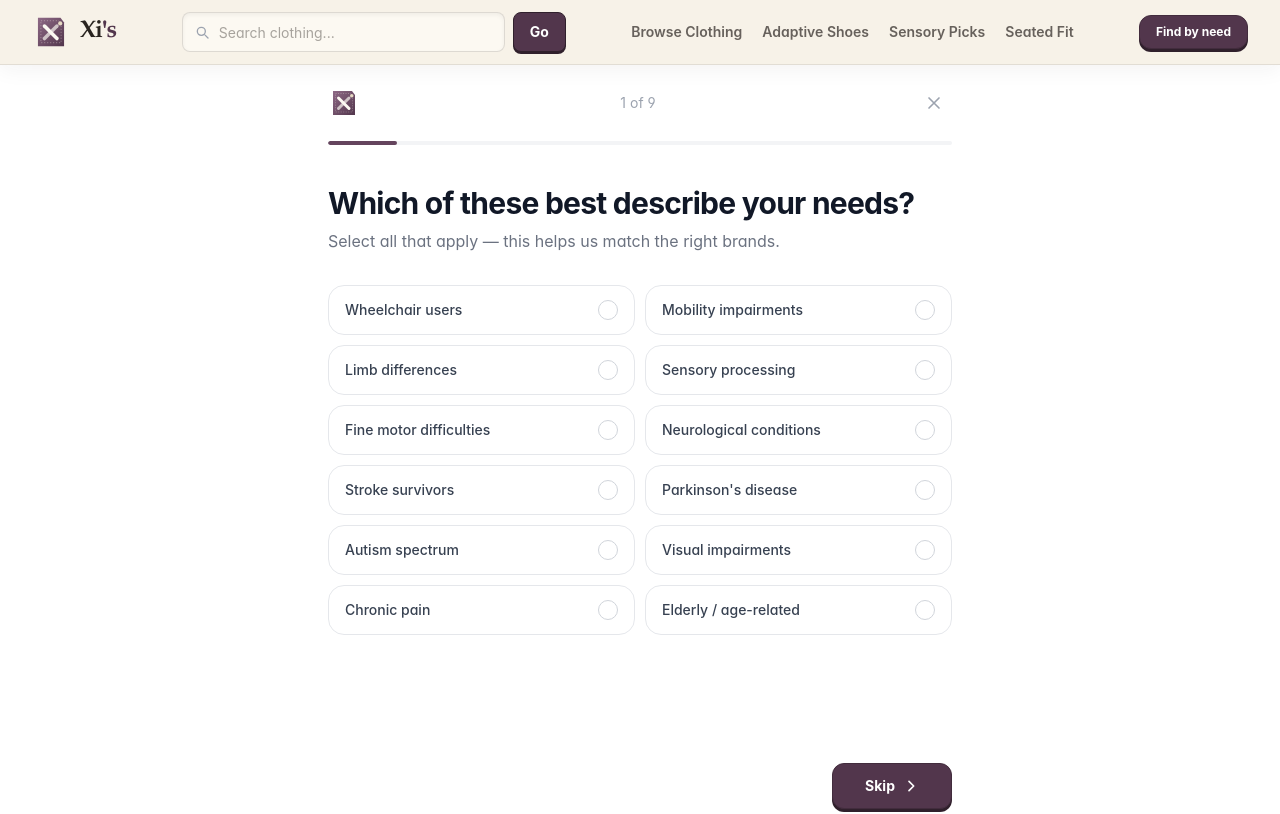
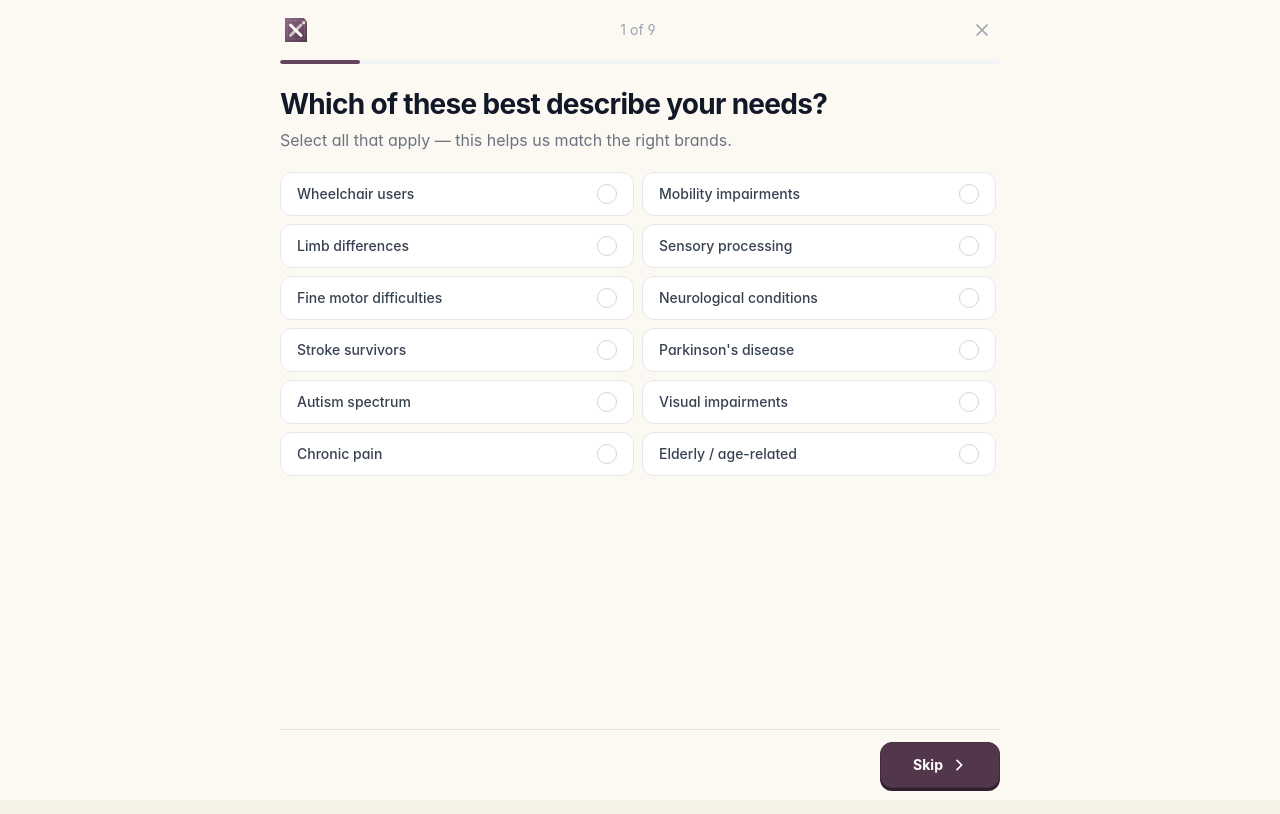
Before and after one commit to xicheng27/wearable, a Next.js app: page /quiz in a window 1280 px wide. Shown: the top 814 px of the page. Built offline with nearby package versions, Linux system fonts and the light colour scheme.

Commit message:
Keep quiz actions visible

```diff
--- a/app/layout.tsx
+++ b/app/layout.tsx
@@ -1,7 +1,6 @@
 import type { Metadata } from "next";
 import "./globals.css";
-import Navbar from "@/components/Navbar";
-import Footer from "@/components/Footer";
+import SiteChrome from "@/components/SiteChrome";
 
 export const metadata: Metadata = {
   title: "Xi's | Adaptive Clothing Finder",
@@ -29,9 +28,7 @@ export default function RootLayout({
   return (
     <html lang="en">
       <body className="flex min-h-screen flex-col font-sans antialiased">
-        <Navbar />
-        <main className="flex-1">{children}</main>
-        <Footer />
+        <SiteChrome>{children}</SiteChrome>
       </body>
     </html>
   );
--- a/app/quiz/QuizClient.tsx
+++ b/app/quiz/QuizClient.tsx
@@ -143,8 +143,8 @@ function OptionButton({ label, selected, onClick, image }: OptionButtonProps) {
       type="button"
       onClick={onClick}
       aria-pressed={selected}
-      className={`flex items-center justify-between gap-3 rounded-2xl border text-left text-sm font-medium transition-all duration-200 active:scale-[0.98] ${
-        image ? "p-2.5 pr-4" : "px-4 py-3.5"
+      className={`flex min-h-11 items-center justify-between gap-3 rounded-xl border text-left text-sm font-medium transition-all duration-200 active:scale-[0.98] ${
+        image ? "p-2 pr-3" : "px-4 py-2.5"
       } ${
         selected
           ? "border-primary-600 bg-primary-50 text-primary-700"
@@ -213,8 +213,8 @@ export default function QuizClient() {
   }
 
   return (
-    <div className="flex min-h-screen flex-col bg-white">
-      <header className="mx-auto flex w-full max-w-2xl items-center justify-between px-6 py-5">
+    <div className="flex h-dvh min-h-[36rem] flex-col overflow-hidden bg-paper">
+      <header className="mx-auto flex w-full max-w-3xl shrink-0 items-center justify-between px-5 py-3 sm:px-6">
         <Link href="/" className="flex items-center gap-2" aria-label="Xi's home">
           <LogoMark size={32} />
         </Link>
@@ -232,7 +232,7 @@ export default function QuizClient() {
         </Link>
       </header>
 
-      <div className="mx-auto w-full max-w-2xl px-6">
+      <div className="mx-auto w-full max-w-3xl shrink-0 px-5 sm:px-6">
         <div className="h-1 w-full overflow-hidden rounded-full bg-gray-100" aria-hidden="true">
           <div
             className="h-full rounded-full bg-primary-600 transition-all duration-500 ease-out"
@@ -241,14 +241,17 @@ export default function QuizClient() {
         </div>
       </div>
 
-      <main className="mx-auto flex w-full max-w-2xl flex-1 flex-col px-6 py-10">
-        <div key={step} className="animate-fade-up flex flex-1 flex-col">
-          <h1 className="text-2xl font-bold tracking-tight text-gray-900 sm:text-3xl">
+      <main className="mx-auto flex min-h-0 w-full max-w-3xl flex-1 flex-col px-5 sm:px-6">
+        <div
+          key={step}
+          className="animate-fade-up min-h-0 flex-1 overflow-y-auto py-5 pr-1 sm:py-6"
+        >
+          <h1 className="text-2xl font-bold tracking-tight text-gray-900 sm:text-[1.75rem]">
             {current.title}
           </h1>
           <p className="mt-2 text-sm text-gray-500 sm:text-base">{current.subtitle}</p>
 
-          <div className="mt-8 grid grid-cols-1 gap-2.5 sm:grid-cols-2">
+          <div className="mt-5 grid grid-cols-1 gap-2 sm:grid-cols-2">
             {current.type === "text" ? (
               <div className="sm:col-span-2">
                 <label htmlFor="other-needs" className="sr-only">
@@ -259,7 +262,7 @@ export default function QuizClient() {
                   value={otherNeeds}
                   onChange={(event) => setOtherNeeds(event.target.value.slice(0, 500))}
                   placeholder={current.placeholder}
-                  rows={7}
+                  rows={6}
                   className="paper-panel w-full resize-y rounded-[1.4rem_.6rem_1.4rem_1.4rem] border-ink/15 px-5 py-4 text-base leading-7 text-ink placeholder:text-ink/40 focus:border-primary-400 focus:ring-primary-300"
                 />
                 <div className="mt-2 flex items-center justify-between gap-4 text-xs text-ink/50">
@@ -281,7 +284,7 @@ export default function QuizClient() {
           </div>
         </div>
 
-        <div className="mt-10 flex items-center justify-between gap-4 pb-4">
+        <div className="z-10 flex shrink-0 items-center justify-between gap-4 border-t border-ink/10 bg-paper/95 py-3 backdrop-blur">
           <button
             type="button"
             onClick={() => setStep(step - 1)}
--- /dev/null
+++ b/components/SiteChrome.tsx
@@ -0,0 +1,26 @@
+"use client";
+
+import { usePathname } from "next/navigation";
+import Footer from "@/components/Footer";
+import Navbar from "@/components/Navbar";
+
+export default function SiteChrome({
+  children,
+}: {
+  children: React.ReactNode;
+}) {
+  const pathname = usePathname();
+  const isQuiz = pathname === "/quiz";
+
+  if (isQuiz) {
+    return <main className="min-h-dvh">{children}</main>;
+  }
+
+  return (
+    <>
+      <Navbar />
+      <main className="flex-1">{children}</main>
+      <Footer />
+    </>
+  );
+}
```
